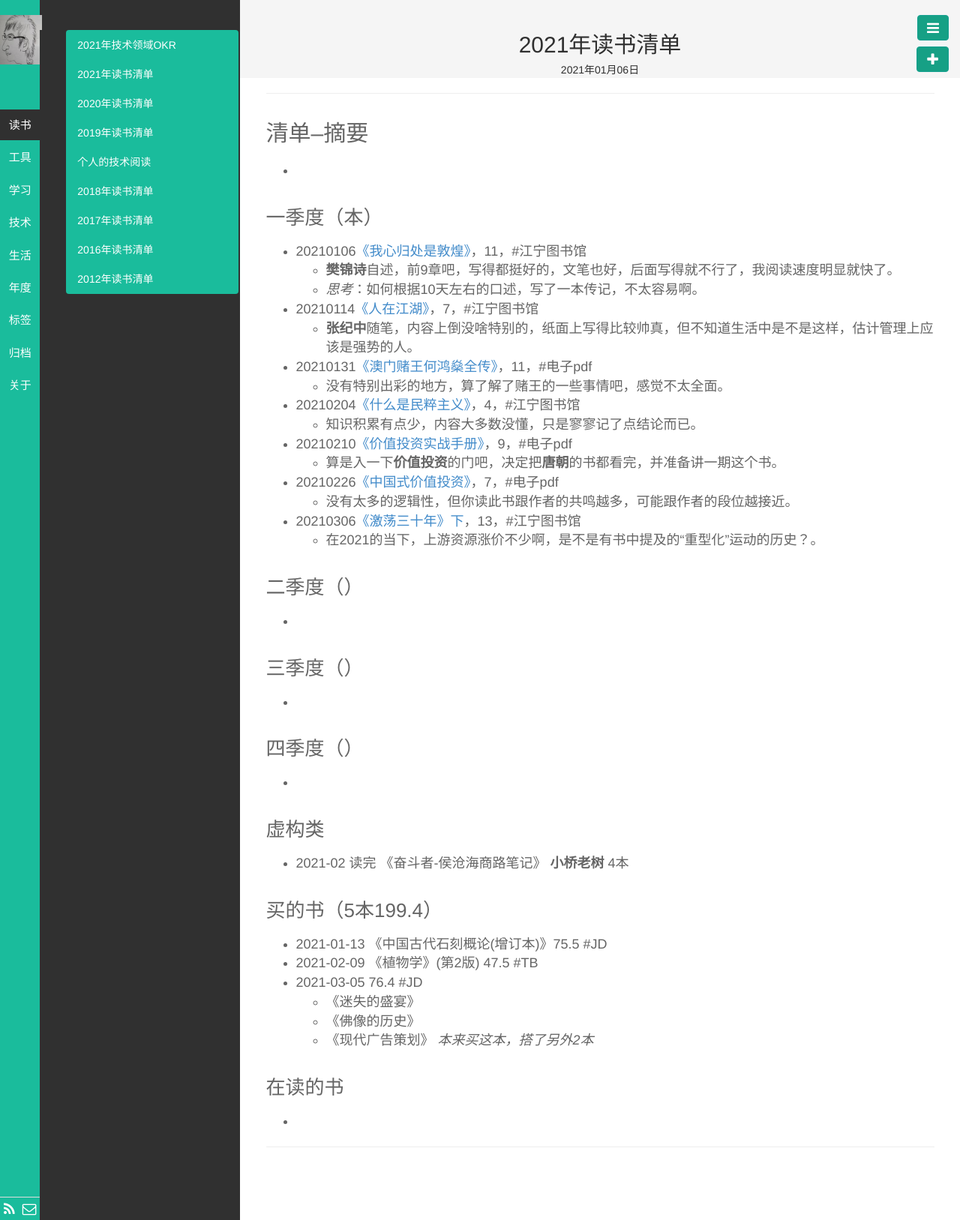
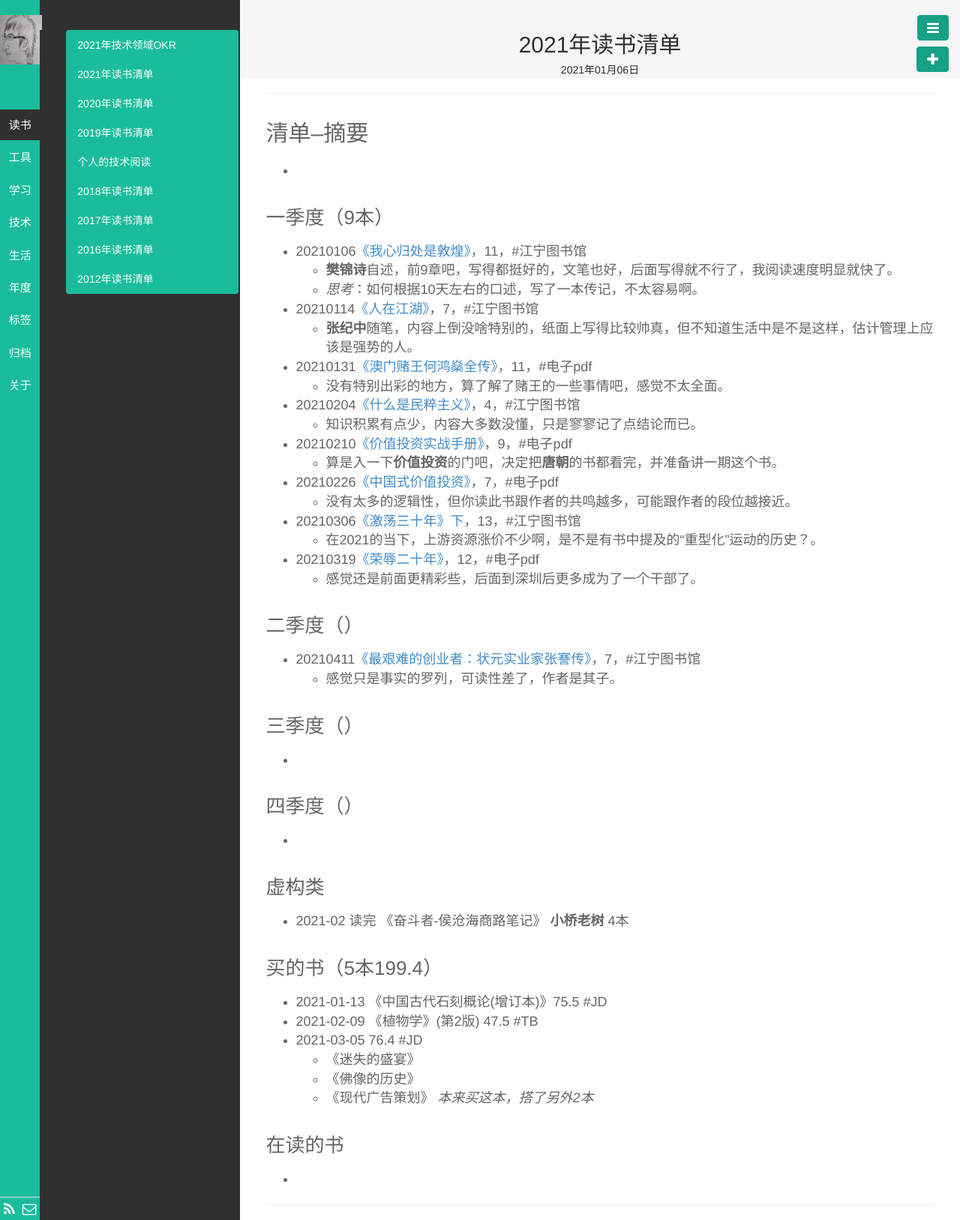
Before and after one commit to wolflion/blog, a Jekyll site: the page built from _posts/读书/2021-01-06-book-list-2021.md, in a window 1280 px wide. Shown: the whole page at 75% size. Built offline with Jekyll 4.4.1, drawn with Linux system fonts in a browser that asks for light colours.

Commit message:
Update 2021-01-06-book-list-2021.md

```diff
--- a/_posts/读书/2021-01-06-book-list-2021.md
+++ b/_posts/读书/2021-01-06-book-list-2021.md
@@ -12,7 +12,7 @@ description:
 
 +
 
-### 一季度（本）
+### 一季度（9本）
 
 + 20210106[《我心归处是敦煌》](https://www.jianshu.com/p/d1d25d54ba14)，11，#江宁图书馆
   + **樊锦诗**自述，前9章吧，写得都挺好的，文笔也好，后面写得就不行了，我阅读速度明显就快了。
@@ -29,10 +29,13 @@ description:
   + 没有太多的逻辑性，但你读此书跟作者的共鸣越多，可能跟作者的段位越接近。
 + 20210306[《激荡三十年》下](https://www.jianshu.com/p/c1309c2f9058)，13，#江宁图书馆
   + 在2021的当下，上游资源涨价不少啊，是不是有书中提及的“重型化”运动的历史？。
++ 20210319[《荣辱二十年》](https://www.jianshu.com/p/521aa003b966)，12，#电子pdf
+  + 感觉还是前面更精彩些，后面到深圳后更多成为了一个干部了。
 
 ### 二季度（）
 
-+
++ 20210411[《最艰难的创业者：状元实业家张謇传》](https://www.jianshu.com/p/ca44a8358b08)，7，#江宁图书馆
+  + 感觉只是事实的罗列，可读性差了，作者是其子。
 
 ### 三季度（）
 
```
